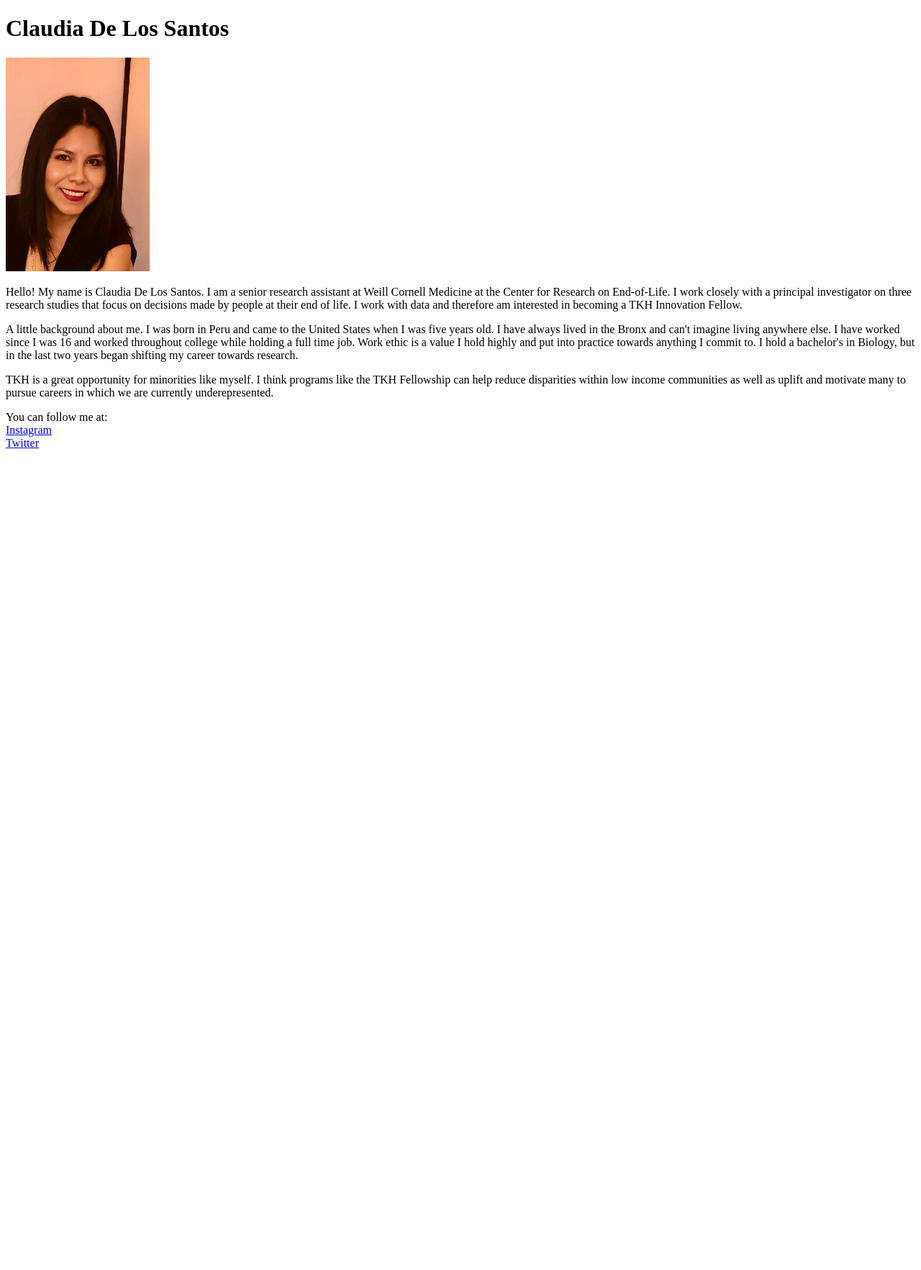
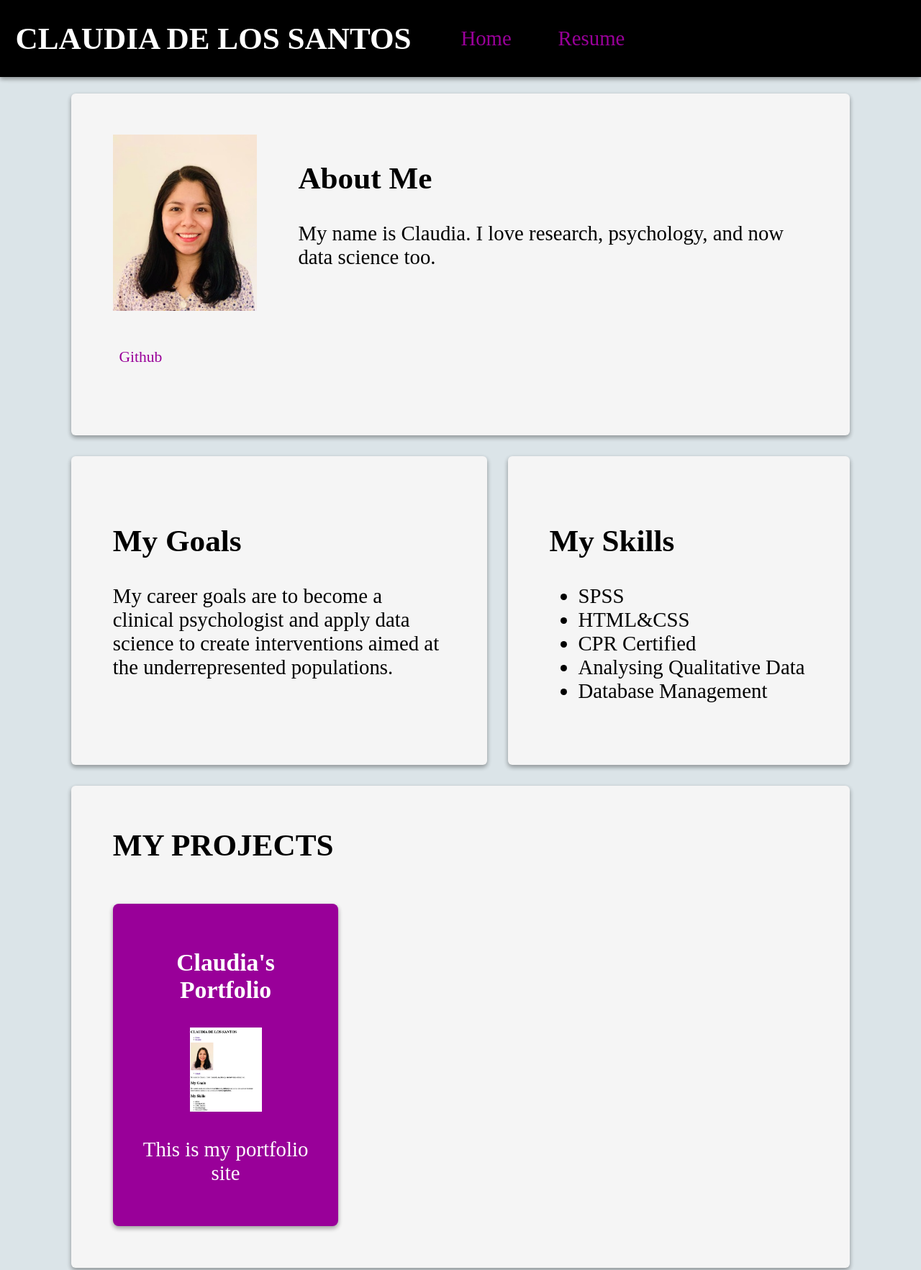
Before and after one commit to cldelossantos/cldelossantos.github.io, a plain HTML site: page index.html in a window 1280 px wide. Shown: the top 1765 px of the page at 72% size. Before the commit the page ends 800 px from the top, so only its background shows below. Drawn offline with Linux system fonts and the light colour scheme.

Commit message:
Module 4 github.io

```diff
--- /dev/null
+++ b/css/style.css
@@ -0,0 +1,215 @@
+:root {
+  --first-color: #dbe4e8;
+  --second-color: #f5f5f5;
+  --third-color: #990099;
+  --fourth-color: black;
+  --font-family: "Oswald", sans-serif;
+  --shadow: 0 3px 6px rgba(0, 0, 0, 0.16), 0 3px 6px rgba(0, 0, 0, 0.23);
+}
+
+html {
+  font-size: calc(1em + 1vw);
+}
+button {
+  font-size: inherit;
+}
+input {
+  font-size: inherit;
+}
+body {
+  font-family: var(--font);
+  margin: 0;
+  background-color: var(--first-color);
+  padding-top: 4rem;
+  display: grid;
+
+  justify-items: center;
+}
+
+/*banner*/
+.banner {
+  width: 100%;
+  display: flex;
+  flex-flow: wrap;
+  align-items: center;
+  list-style-type: none;
+  background-color: var(--fourth-color);
+  position: fixed;
+  top: 0;
+  color: var(--third-color);
+  box-shadow: var(--shadow);
+}
+.banner ul {
+  list-style-type: none;
+}
+.banner li {
+  display: inline;
+  margin: 1rem;
+}
+.title {
+  margin-left: 1em;
+  text-align: center;
+  font-size: 0.75em;
+  color: #fff;
+}
+
+a {
+  color: var(--third-color);
+  width: 100px;
+  text-decoration: none;
+}
+
+a:hover {
+  color: var(--first-color);
+}
+
+/*about me*/
+.about-me {
+  display: flex;
+  width: 80vw;
+  padding: 1rem;
+  margin: 0.5rem;
+  border-radius: 6px;
+  background-color: var(--second-color);
+  box-shadow: var(--shadow);
+}
+.profile {
+  padding: 1em;
+}
+.profile-pic {
+}
+.about-me-text {
+  padding: 1em;
+}
+/*social media*/
+.social-media li {
+  font-size: 0.75em;
+  display: inline;
+}
+.social-media ul {
+  padding: 0.3rem;
+  list-style-type: none;
+}
+/*career*/
+.career {
+  display: flex;
+  margin: 0.5rem;
+  width: calc(80vw + 2rem);
+}
+.goals {
+  width: 45vw;
+  padding: 2rem;
+  border-radius: 6px;
+  margin-right: 1rem;
+  background-color: var(--second-color);
+  box-shadow: var(--shadow);
+}
+.skills {
+  width: 35vw;
+  padding: 2rem;
+  border-radius: 6px;
+  background-color: var(--second-color);
+  box-shadow: var(--shadow);
+}
+/*projects*/
+.projects {
+  display: flex;
+  flex-flow: row wrap;
+  width: 80vw;
+  padding: 1rem;
+  margin: 0.5rem;
+  border-radius: 6px;
+  background-color: var(--second-color);
+  box-shadow: var(--shadow);
+}
+.projects h2 {
+  width: 100%;
+  margin: 1rem;
+}
+.project {
+  text-align: center;
+  padding: 1rem;
+  margin: 1rem;
+  width: 25%;
+  box-shadow: var(--shadow);
+  color: #fff;
+  background-color: var(--third-color);
+  border-radius: 8px;
+}
+.project a {
+  color: #fff;
+}
+.project:hover {
+  transition: all 0.3s cubic-bezier(0.25, 0.8, 0.25, 1);
+  box-shadow: 0 14px 28px rgba(0, 0, 0, 0.25), 0 10px 10px rgba(0, 0, 0, 0.22);
+}
+/*contact*/
+.contact-form {
+  display: flex;
+  flex-flow: column;
+  justify-content: center;
+  text-align: center;
+  width: 80vw;
+  padding: 1rem;
+  margin: 0.5rem;
+  border-radius: 6px;
+  background-color: var(--second-color);
+  box-shadow: var(--shadow);
+}
+.contact {
+  text-align: left;
+  margin: 0 auto;
+}
+/*form styles*/
+Input {
+  min-width: 30vw;
+  margin-bottom: 15px;
+  margin-top: 5px;
+  padding: 0.5rem;
+}
+/*You can specify that a specific input element should be affected by attribute. */
+input[type="submit"] {
+  background-color: var(--third-color);
+  color: white;
+  padding: 10px;
+  width: calc(30vw + 0.5rem);
+  border-radius: 8px;
+  box-shadow: var(--shadow);
+}
+input[type="submit"]:hover {
+  transition: all 0.3s cubic-bezier(0.25, 0.8, 0.25, 1);
+  box-shadow: 0 14px 28px rgba(0, 0, 0, 0.25), 0 10px 10px rgba(0, 0, 0, 0.22);
+}
+/*resume*/
+.jobs {
+  display: flex;
+  flex-flow: row wrap;
+  justify-content: center;
+  width: 80vw;
+  margin: 80vw;
+  margin: 0.5rem;
+  padding: 2rem;
+  border-radius: 10px;
+  background-color: var(--second-color);
+  box-shadow: var(--shadow);
+}
+.job {
+  padding: 1rem;
+}
+/*education*/
+.education {
+  width: 80vw;
+  margin: 0.5rem;
+  padding: 2rem;
+  border-radius: 10px;
+  background-color: var(--second-color);
+  box-shadow: var(--shadow);
+}
+/*footer*/
+.footer {
+  margin-top: 1rem;
+  width: 100vw;
+  background-color: var(--fourth-color);
+  color: #fff;
+  text-align: center;
+}
--- a/index.html
+++ b/index.html
@@ -1,26 +1,94 @@
 <!DOCTYPE html>
 <html>
   <head>
-    <title>Claudia's Profile</title>
+    <title>Claudia D's Portfolio</title>
+    <link
+      href="https://fonts.googleapis.com/css2?family=Oswald&display=swap"
+      rel="stylesheet"
+    />
+    <link rel="stylesheet" type="text/css" href="css/style.css" />
   </head>
   <body>
-    <h1>Claudia De Los Santos</h1>
-    <img src="profile.jpg" width="200px">
+    <div class="banner">
+      <div class="title">
+        <h1>CLAUDIA DE LOS SANTOS</h1>
+      </div>
+      <div class="nav">
+        <ul>
+          <li><a href="index.html">Home</a></li>
+          <li><a href="resume.html">Resume</a></li>
+        </ul>
+      </div>
+    </div>
+    <div class="about-me">
+      <div class="profile">
+        <div class="profile-pic">
+          <img
+            src="images/ClaudiaDeLosSantos.jpg"
+            alt="profile picture"
+            width="200px"
+          />
+        </div>
+        <div class="social-media">
+          <ul>
+            <li>
+              <a href="https://github.com/cldelossantos" target="_blank"
+                >Github</a
+              >
+            </li>
+          </ul>
+        </div>
+      </div>
+      <div class="about-me-text">
+        <h2>About Me</h2>
         <p>
-   Hello! My name is Claudia De Los Santos. I am a senior research assistant at Weill Cornell Medicine at the Center for Research on End-of-Life. I work closely with a principal investigator on three research studies that focus on decisions made by people at their end of life. I work with data and therefore am interested in becoming a TKH Innovation Fellow.
+          My name is Claudia. I love research, psychology, and now data science
+          too.
         </p>
+      </div>
+    </div>
+    <div class="career">
+      <div class="goals">
+        <h2>My Goals</h2>
         <p>
-   A little background about me. I was born in Peru and came to the United States when I was five years old. I have always lived in the Bronx and can't imagine living anywhere else. I have worked since I was 16 and worked throughout college while holding a full time job. Work ethic is a value I hold highly and put into practice towards anything I commit to. I hold a bachelor's in Biology, but in the last two years began shifting my career towards research.
+          My career goals are to become a clinical psychologist and apply data
+          science to create interventions aimed at the underrepresented
+          populations.
         </p>
-   <p>
-   TKH is a great opportunity for minorities like myself. I think programs like the TKH Fellowship can help reduce disparities within low income communities as well as uplift and motivate many to pursue careers in which we are currently underepresented.
-   </p>
-   You can follow me at:
-   <br>
-   <a href="https://www.instagram.com/clorenarock/" target="_blank">Instagram</a>
-   <br>
-   <a href="https://twitter.com/clorenarock" target="_blank">Twitter</a>
-
-
+      </div>
+      <div class="skills">
+        <h2>My Skills</h2>
+        <ul>
+          <li>SPSS</li>
+          <li>HTML&CSS</li>
+          <li>CPR Certified</li>
+          <li>Analysing Qualitative Data</li>
+          <li>Database Management</li>
+        </ul>
+      </div>
+    </div>
+    <div class="projects">
+      <h2>MY PROJECTS</h2>
+      <div class="project">
+        <a href="index.html"><h3>Claudia's Portfolio</h3></a>
+        <img src="images/screenshot.png" alt="screenshot" width="100px" />
+        <p>This is my portfolio site</p>
+      </div>
+    </div>
+    <div class="contact-form">
+      <h2>Contact Me</h2>
+      <form class="contact">
+        <label for="name">Name:</label><br />
+        <input type="text" name="name" /><br />
+        <label for="email">Email:</label><br />
+        <input type="text" name="email" /><br />
+        <label for="message">Your Message</label><br />
+        <input type="text" name="message" /><br />
+        <input type="submit" name="Contact" /><br />
+      </form>
+    </div>
+    <div class="footer">
+      <p>Copyright 2020 Claudia De Los Santos</p>
+    </div>
   </body>
 </html>
```
Also changed, not shown: resume.html (added, +91 -0 lines), images/ClaudiaDeLosSantos.jpg (added), images/screenshot.png (added), profile.jpg (deleted), 2 other files. Lines whose indentation alone changed are shown as unchanged.
